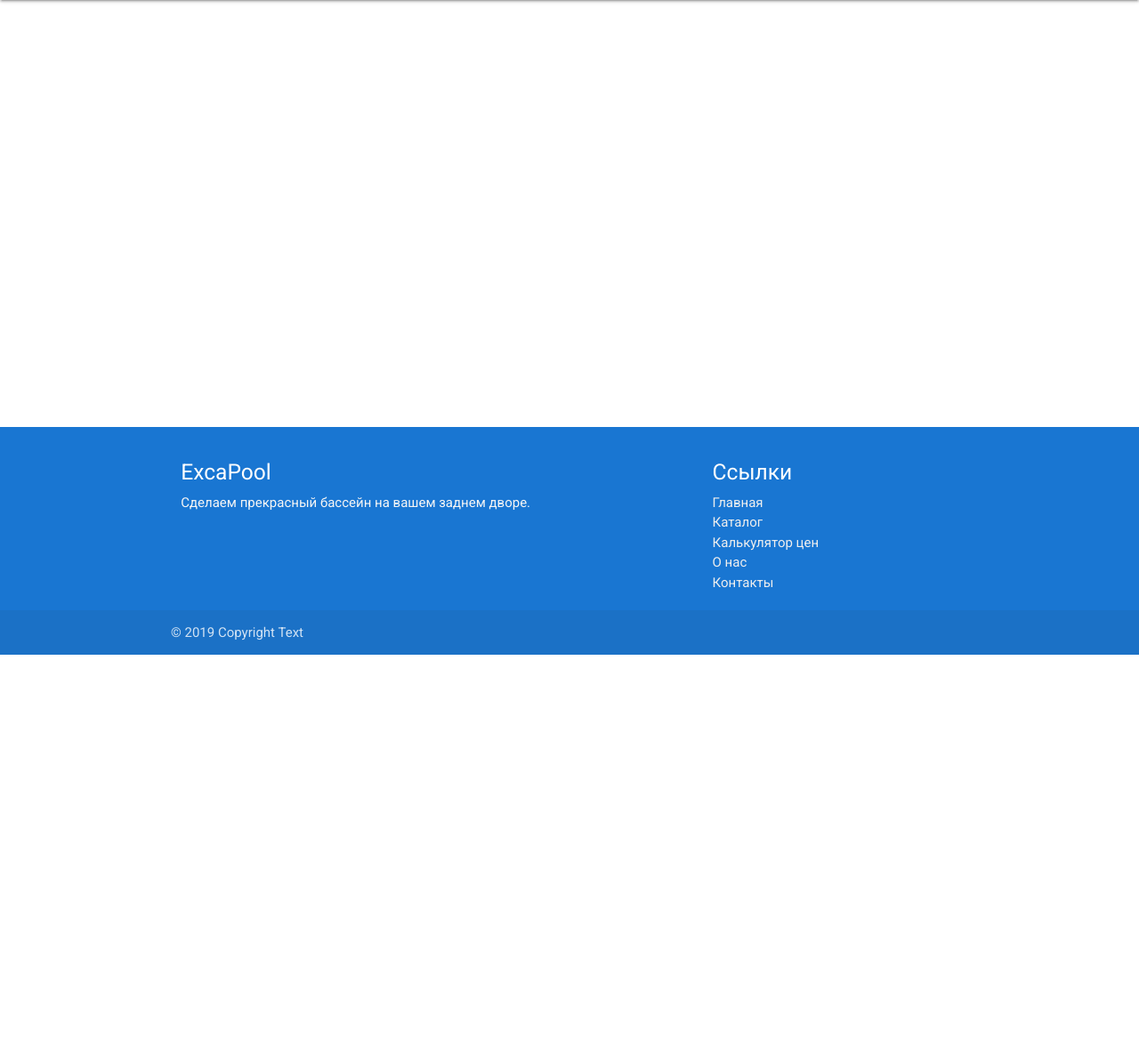
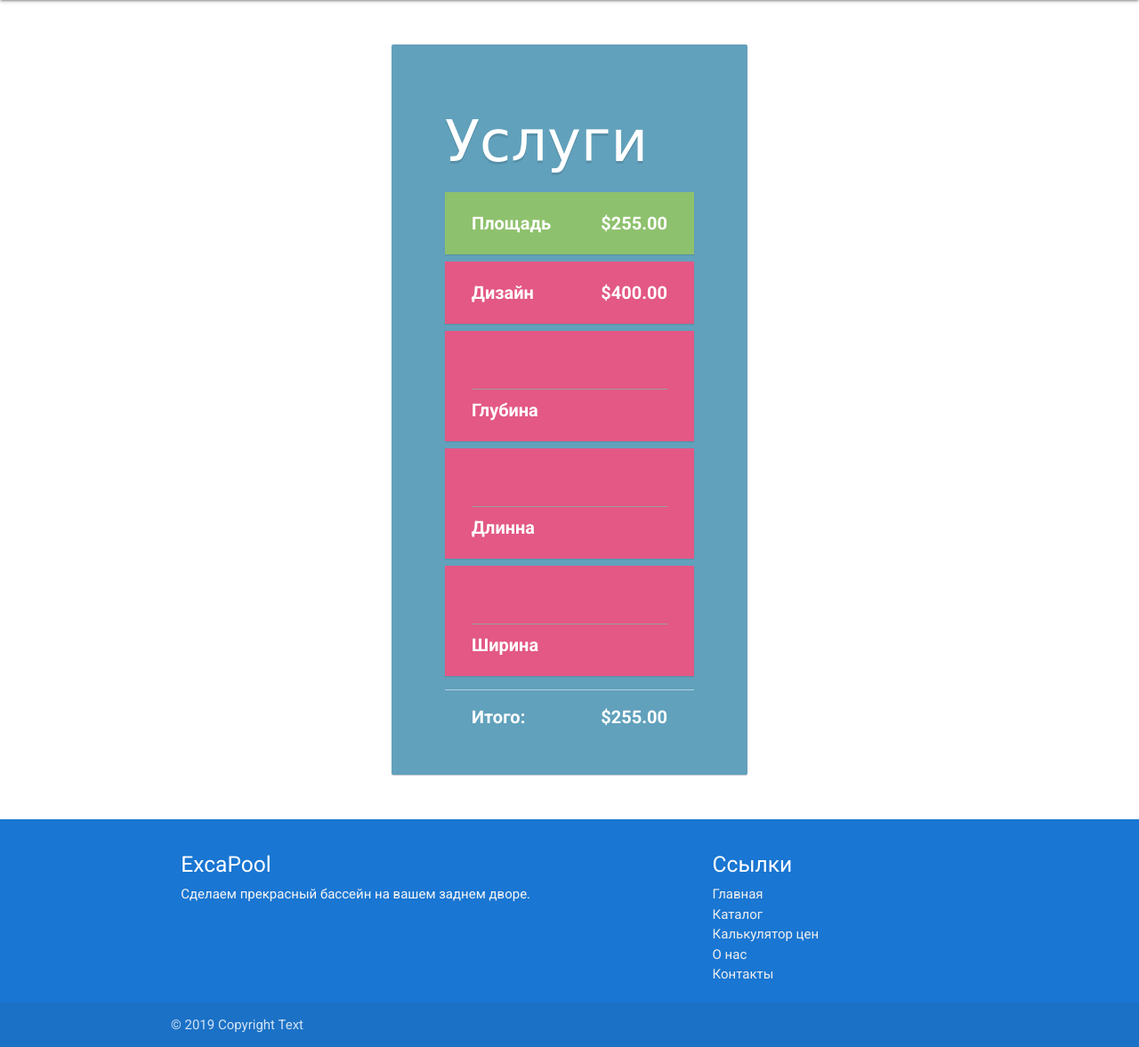
Before and after one commit to djeenwolfy/ExcaPool, a PHP site: page /Price.html in a window 1280 px wide. Shown: the part 64-1241 px from the top of the page at 89% size. Before the commit the page ends 800 px from the top, so only its background shows below. Run offline with PHP 8.4, Linux system fonts and the light colour scheme; some libraries are stand-ins or nearby versions.

Commit message:
Price0.1

```diff
--- a/Price.html
+++ b/Price.html
@@ -36,7 +36,41 @@
 	</header>
 	<!-- Конец header -->
 
-	<main class="Site-content"></main>
+	<main class="Site-content">
+
+		<form id="main" v-cloak>
+
+			<h1>Услуги</h1>
+
+			<ul>
+				<li v-for="service in services" v-on:click="toggleActive(service)" v-bind:class="{ 'active': service.active}" >
+
+				{{service.name}} <span>{{service.price | currency}}
+				</span>
+			</li>
+			<li  v-for="m3 in m3 " v-on:click="toggleDiscount(m3)" v-bind:class="{ 'active': m3.active}"><div class="tooltip">
+				<input type="text" v-model="m3.qwert"/>
+				{{m3.name}}<span>{{m3.qwert}}</span>
+					</div>
+			</li>
+
+
+
+				<!-- <input type="text" v-model="m3.depth"/>
+				<input type="text" v-model="m3.long"/>
+				<input type="text" v-model="m3.width"/>
+		 <p v-on:click.stop="toggleTooltip">{{m3.depth,}} {{m3.long}} {{m3.width}}</p> -->
+			</div>
+		</ul>
+
+		<div class="total">
+			<!-- Высчитывает итоговую сумму -->
+			Итого: <span>{{total() | currency}}</span>
+		</div>
+
+	</form>
+
+</main>
 
 <footer class="page-footer blue darken-2">
 	<div class="container">
@@ -63,6 +97,10 @@
 		</div>
 	</div>
 </footer>
+<script src="https://cdnjs.cloudflare.com/ajax/libs/vue/2.0.5/vue.min.js"></script>
+
+
+<script src="https://cdn.jsdelivr.net/npm/vue@2.5.22/dist/vue.js"></script>
 <script src="script/jquery-3.3.1.min.js"></script>
 <script src="script/materialize.js"></script>
 <script src="script/script.js"></script>
--- a/css/style.css
+++ b/css/style.css
@@ -33,3 +33,82 @@
 	min-height: 300px;
 	margin: 20px 4vw;
 }
+
+
+
+/*price style*/
+@import url(https://fonts.googleapis.com/css?family=Cookie);
+
+[v-cloak] {
+  display: none;
+}
+
+
+
+a:hover{
+	text-decoration:none;
+}
+
+section, footer, header, aside, nav{
+	display: block;
+}
+
+/*-------------------------
+	Форма заказа
+--------------------------*/
+
+form{
+	background-color: #61a1bc;
+	border-radius: 2px;
+	box-shadow: 0 1px 1px #ccc;
+	width: 400px;
+	padding: 35px 60px;
+	margin: 50px auto;
+}
+
+form h1{
+	color:#fff;
+	font-size:64px;
+	font-family:'Cookie', cursive;
+	font-weight: normal;
+	line-height:1;
+	text-shadow:0 3px 0 rgba(0,0,0,0.1);
+}
+
+form ul{
+	list-style:none;
+	color:#fff;
+	font-size:20px;
+	font-weight:bold;
+	text-align: left;
+	margin:20px 0 15px;
+}
+
+form ul li{
+	padding:20px 30px;
+	background-color:#e35885;
+	margin-bottom:8px;
+	box-shadow:0 1px 1px rgba(0,0,0,0.1);
+	cursor:pointer;
+}
+
+form ul li span{
+	float:right;
+}
+
+form ul li.active{
+	background-color:#8ec16d;
+}
+
+div.total{
+	border-top:1px solid rgba(255,255,255,0.5);
+	padding:15px 30px;
+	font-size:20px;
+	font-weight:bold;
+	text-align: left;
+	color:#fff;
+}
+
+div.total span{
+	float:right;
+}
--- a/index.html
+++ b/index.html
@@ -19,7 +19,7 @@
 				<ul class="right hide-on-med-and-down">
 					<li><a href="index.html">Главная</a></li>
 					<li><a href="Catalog.html">Каталог</a></li>
-					<li><a href="Projects.html">Наши работы</a></li>
+					<li><a href="Price.html">Калькулятор цен</a></li>
 					<li><a href="About.html">О нас</a></li>
 					<li><a href="Contacts.html">Контакты</a></li>
 				</ul>
@@ -29,7 +29,7 @@
 		<ul class="sidenav" id="mobile-demo">
 			<li><a href="index.html">Главная</a></li>
 			<li><a href="Catalog.html">Каталог</a></li>
-			<li><a href="Projects.html">Наши работы</a></li>
+			<li><a href="Price.html">Калькулятор цен</a></li>
 			<li><a href="About.html">О нас</a></li>
 			<li><a href="Contacts.html">Контакты</a></li>
 		</ul>
--- a/script/script.js
+++ b/script/script.js
@@ -4,5 +4,82 @@
   	 	height: 640
   	 });
        $('.sidenav').sidenav();
+            // Определяем собственный фильтр валют "currency".
+Vue.filter('currency', function (value) {
+    return '$' + value.toFixed(2);
+});
+
+var demo = new Vue({
+    el: '#main',
+    data: {
+        // Определяем свойства модели, представление будет проходить циклом
+        // по массиву услуг и генерировать элементы списка
+        // для каждого вложенного пункта.
+        services: [
+            {
+                name: 'Площадь',
+                price:  255,
+                active:true
+            },{
+                name: 'Дизайн',
+                price: 400,
+                active:false
+            }
+            ],
+
+        Discount:[
+            {
+                name:'Скидка',
+                active:false,
+                discount2:5
+            }
+        ],
+        m3:[
+        	{
+        		name:"Глубина",
+        		active:false,
+        		qwert:''
+        	},
+        	{
+        		name:"Длинна",
+        		active:false,
+        		qwert:''
+        	},
+        	{
+        		name:"Ширина",
+        		active:false,
+        		qwert:''
+        	},
+       	]
+    },
+    methods: {
+        toggleActive: function(s){
+            s.active = !s.active;
+        },
+        toggleDiscount:function(s){
+            s.active = !s.active;
+        },
+        toggleTooltip: function(){
+            this.kub_update = !this.kub_update;
+        },
+        total: function(){
+
+            var total = 0;
+
+            this.services.forEach(function(s){
+                if (s.active){
+                    total+= s.price;
+                }
+
+            });
+
+
+          if (this.Discount[0].active){
+          total = total/100*(100-this.Discount[0].discount2);
+           }
+           return total;
+        }
+    }
+});
 
   });
```
Lines whose indentation alone changed are shown as unchanged.
